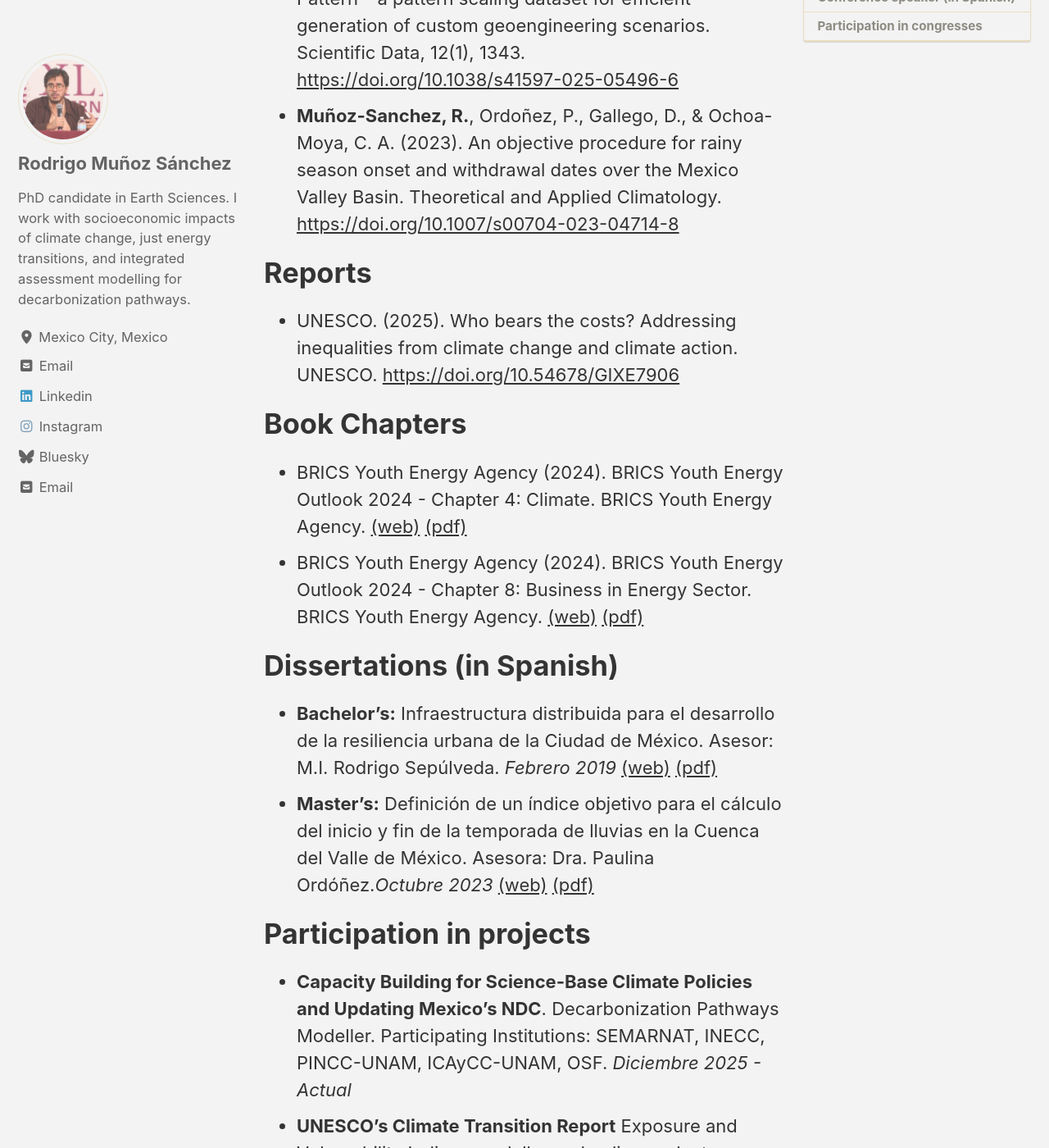
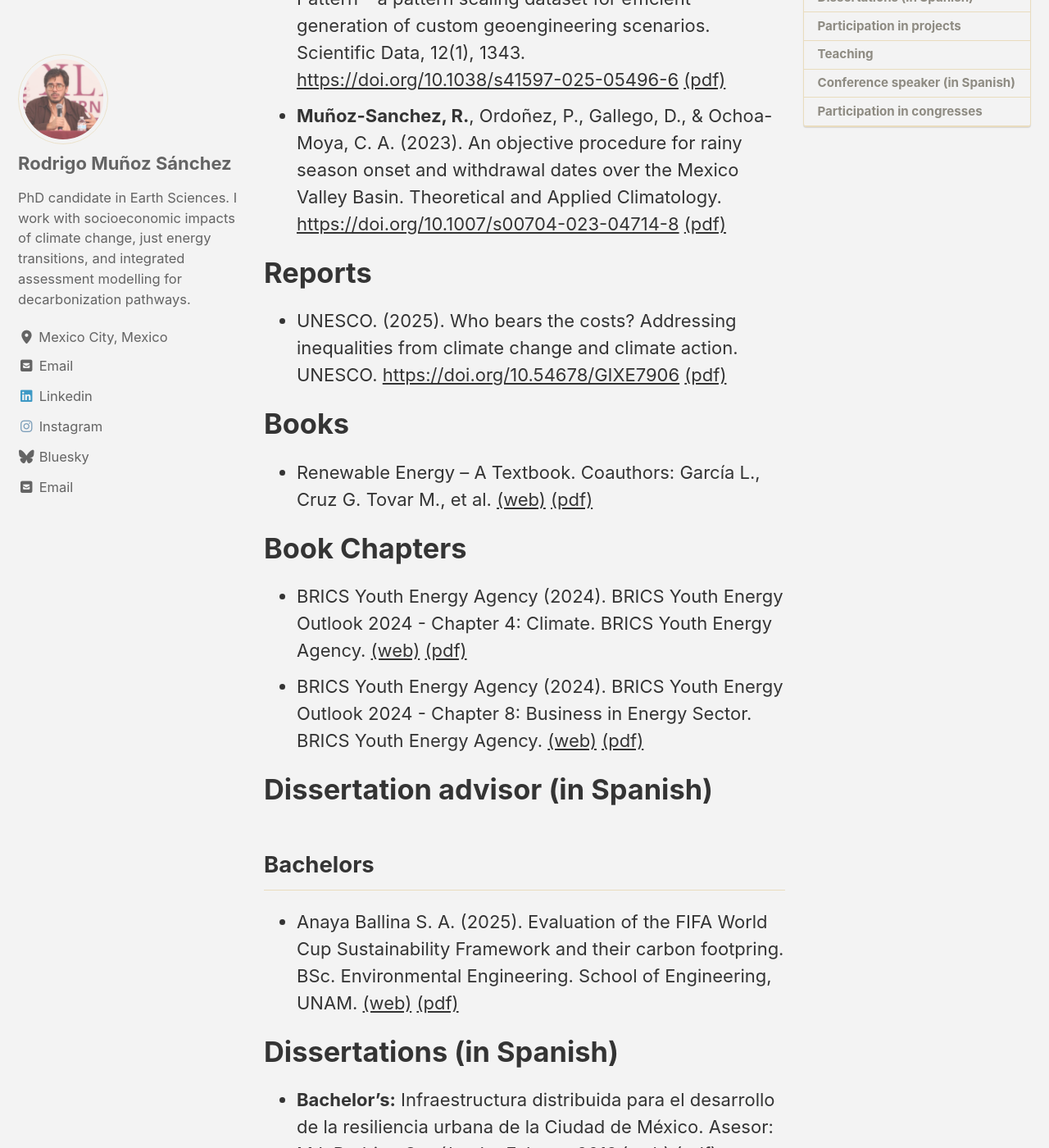
Before and after one commit to rodrigoms95/eng, a Jekyll site: the page built from _pages/academic.md, in a window 1280 px wide and 1400 px high, scrolled down 433 px. Shown: the whole window at 82% size. Built offline with Jekyll 4.4.1, drawn with Linux system fonts in a browser that asks for light colours; cached includes are drawn as plain includes; some of the changed text lies outside the part shown.

```diff
--- a/_pages/academic.md
+++ b/_pages/academic.md
@@ -14,20 +14,28 @@ Click [here](../assets/pdf/CV_Rodrigo_Munoz_English_2025-06.pdf) to download a P
 
 # Academic Papers
 
-* **Muñoz-Sánchez, R.**, Bastien-Olvera, B. A., Calderón, O., Estrada Porrúa, F., & Altamirano, M. (2025). GeoMIP-Pattern – a pattern scaling dataset for efficient generation of custom geoengineering scenarios. Scientific Data, 12(1), 1343. [https://doi.org/10.1038/s41597-025-05496-6](https://doi.org/10.1038/s41597-025-05496-6)
-* **Muñoz-Sanchez, R.**, Ordoñez, P., Gallego, D., & Ochoa-Moya, C. A. (2023). An objective procedure for rainy season onset and withdrawal dates over the Mexico Valley Basin. Theoretical and Applied Climatology. [https://doi.org/10.1007/s00704-023-04714-8](https://doi.org/10.1007/s00704-023-04714-8)
+* **Muñoz-Sánchez, R.**, Bastien-Olvera, B. A., Calderón, O., Estrada Porrúa, F., & Altamirano, M. (2025). GeoMIP-Pattern – a pattern scaling dataset for efficient generation of custom geoengineering scenarios. Scientific Data, 12(1), 1343. [https://doi.org/10.1038/s41597-025-05496-6](https://doi.org/10.1038/s41597-025-05496-6) [(pdf)](../assets/pdf/GeoMIP-Pattern_a_pattern_scaling_dataset_for_efficient_generation_of_custom_geoengineering_scenarios.pdf)
+* **Muñoz-Sanchez, R.**, Ordoñez, P., Gallego, D., & Ochoa-Moya, C. A. (2023). An objective procedure for rainy season onset and withdrawal dates over the Mexico Valley Basin. Theoretical and Applied Climatology. [https://doi.org/10.1007/s00704-023-04714-8](https://doi.org/10.1007/s00704-023-04714-8) [(pdf)](../assets/pdf/An_objective_procedure_for_rainy_season_onset_and_withdrawal_dates_over_the_Mexico_Valley_Basin.pdf)
 
 
 # Reports
 
-* UNESCO. (2025). Who bears the costs? Addressing inequalities from climate change and climate action. UNESCO. [https://doi.org/10.54678/GIXE7906](https://doi.org/10.54678/GIXE7906)
+* UNESCO. (2025). Who bears the costs? Addressing inequalities from climate change and climate action. UNESCO. [https://doi.org/10.54678/GIXE7906](https://doi.org/10.54678/GIXE7906) [(pdf)](../assets/pdf/UNESCO_Who_Bears_the_Costs_Addressing_inequalities_from_climate_change_and_climate_action.pdf)
 
+# Books
+
+* Renewable Energy – A Textbook. Coauthors: García L., Cruz G. Tovar M., et al. [(web)](http://www.ptolomeo.unam.mx:8080/xmlui/bitstream/handle/RepoFi/20241/Energias-renovables%282025%29.pdf) [(pdf)](../assets/pdf/Apuntes_de_Energias_Renovables.pdf)
 
 # Book Chapters
 
 * BRICS Youth Energy Agency (2024). BRICS Youth Energy Outlook 2024 - Chapter 4: Climate. BRICS Youth Energy Agency. [(web)](https://impact-mission.org/upload/news/BRICSYEO2024.pdf) [(pdf)](../assets/pdf/BRICS_Youth_Energy_Outlook_2024_04_-_Climate_Change.pdf)
 * BRICS Youth Energy Agency (2024). BRICS Youth Energy Outlook 2024 - Chapter 8: Business in Energy Sector. BRICS Youth Energy Agency. [(web)](https://impact-mission.org/upload/news/BRICSYEO2024.pdf) [(pdf)](../assets/pdf/BRICS_Youth_Energy_Outlook_2024_08_-_Business_in_Energy_Sector.pdf)
 
+# Dissertation advisor  (in Spanish)
+
+## Bachelors
+
+* Anaya Ballina S. A. (2025). Evaluation of the FIFA World Cup Sustainability Framework and their carbon footpring. BSc. Environmental Engineering. School of Engineering, UNAM. [(web)](https://tesiunamdocumentos.dgb.unam.mx/ptd2025/jul_sep/0877517/Index.html) [(pdf)](../assets/pdf/Tesis_Licenciatura_Santiago_Anaya_Rodrigo_Muñoz.pdf)
 
 # Dissertations (in Spanish)
 
```
Also changed, not shown: _posts/2025-08-20-ecologiaprofunda-izcalli.md (+1 -1 lines), _posts/2025-10-02-jane-goodall-izcalli.md (added, +48 -0 lines), _posts/2025-11-07-cop30-ambicion-climatica-izcalli.md (added, +48 -0 lines), assets/images/blog/2025-10-02-jane-goodall-izcalli/Imagen_1.jpg (added), assets/images/blog/2025-10-02-jane-goodall-izcalli/Imagen_2.jpg (added), assets/images/blog/2025-11-07-cop30-ambicion-climatica-izcalli/Imagen_1.jpg (added), assets/images/blog/2025-11-07-cop30-ambicion-climatica-izcalli/Imagen_2.jpg (added), 5 other files.
